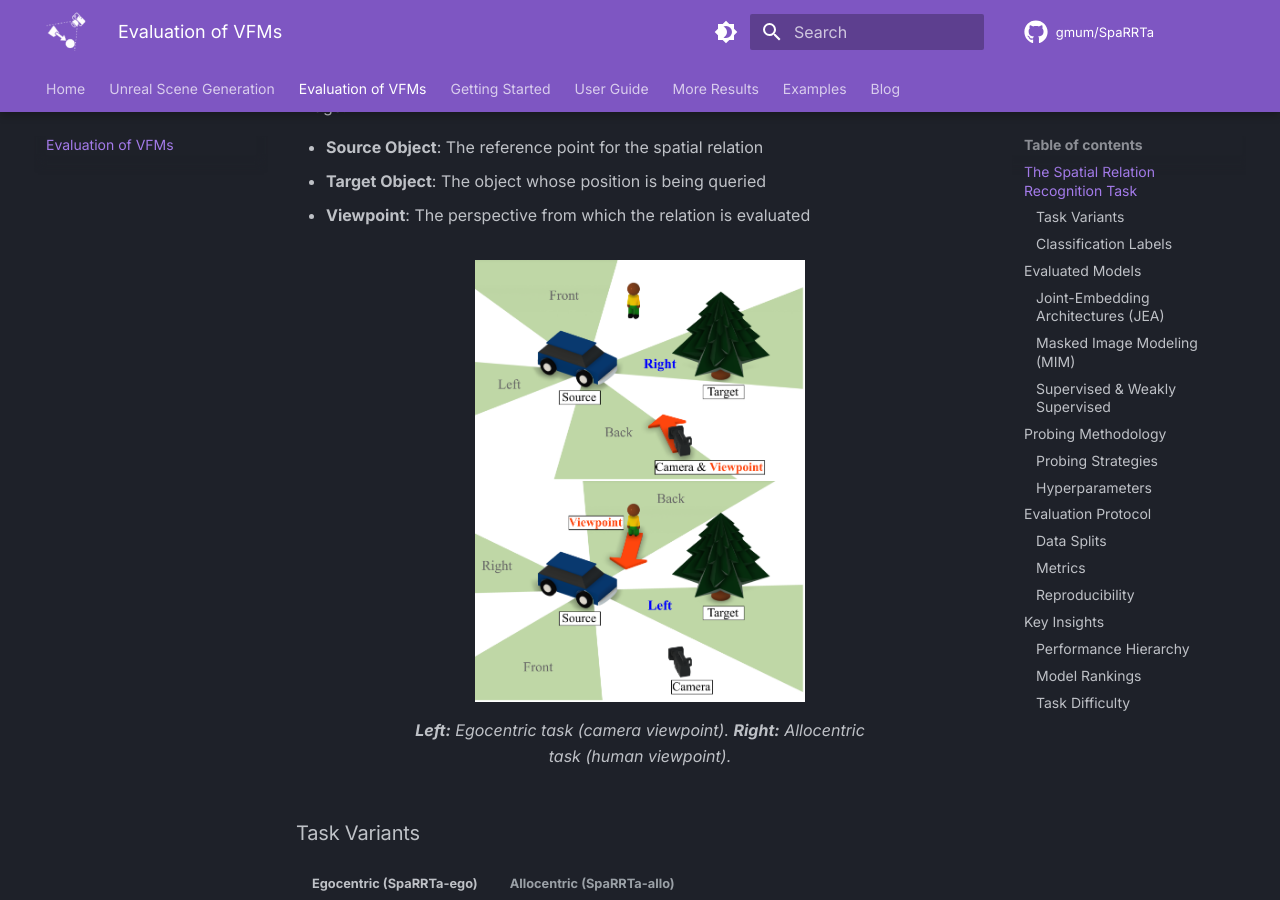
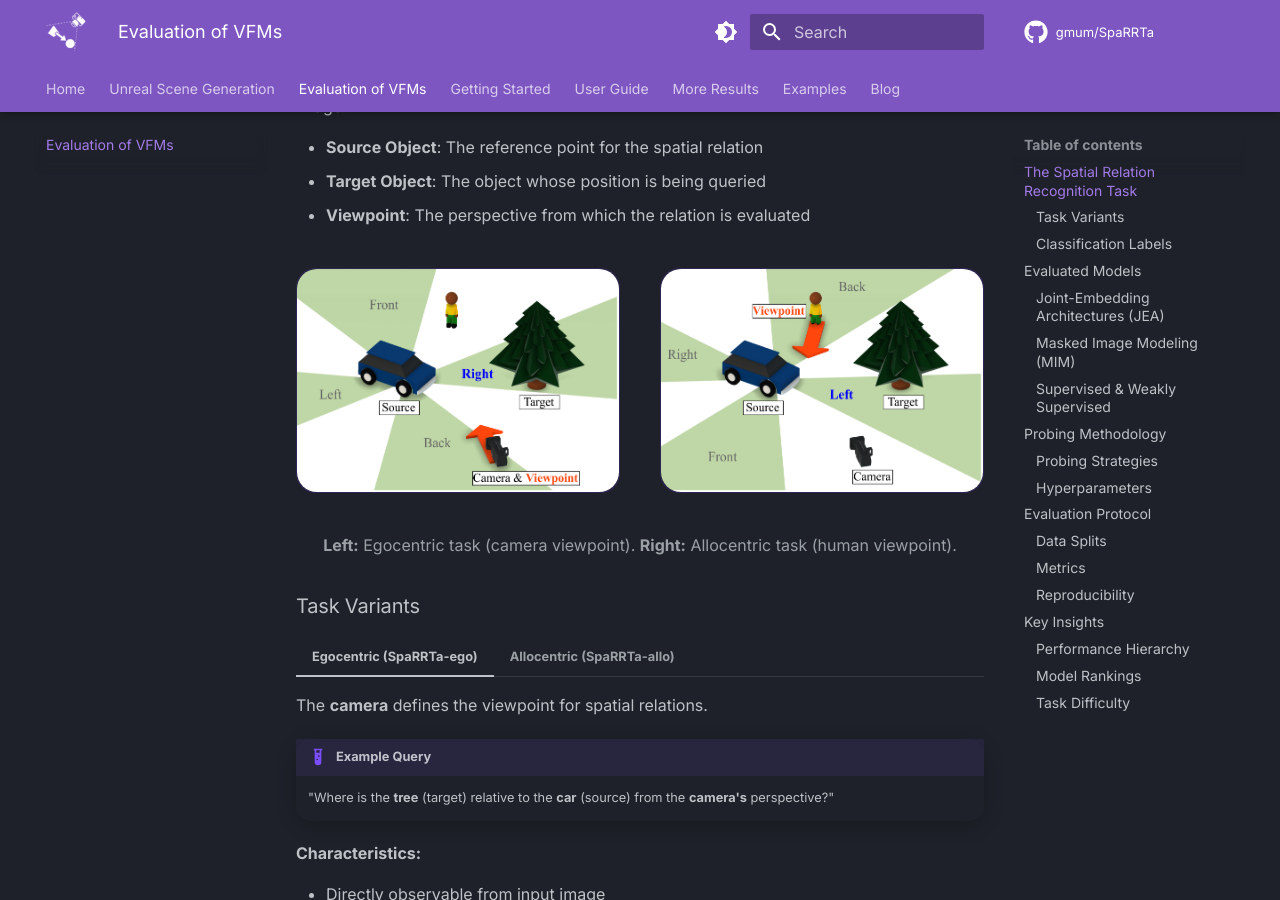
Before and after one commit to gmum/SpaRRTa, an MkDocs documentation site: the page built from docs/evaluation-vfms.md, in a window 1280 px wide and 900 px high, scrolled down 364 px. Built offline with MkDocs 1.6.1 and Material for MkDocs 9.7.7, drawn with Linux system fonts in a browser that asks for light colours; comment, search, counter and statistics services are not loaded.

Commit message:
Refactor image display in evaluation-vfms documentation for improved layout and styling. Updated egocentric and allocentric task images to use a comparison container with enhanced visual presentation.

```diff
--- a/docs/evaluation-vfms.md
+++ b/docs/evaluation-vfms.md
@@ -15,11 +15,15 @@ The core task is to determine the **relative spatial relation** between two obje
 - **Target Object**: The object whose position is being queried
 - **Viewpoint**: The perspective from which the relation is evaluated
 
-<figure markdown>
-  ![Ego vs Allo](imgs/main/ego2.png){ width="48%" }
-  ![Ego vs Allo](imgs/main/allo2.png){ width="48%" }
-  <figcaption><strong>Left:</strong> Egocentric task (camera viewpoint). <strong>Right:</strong> Allocentric task (human viewpoint).</figcaption>
-</figure>
+<div class="comparison-container">
+  <div class="comparison-panel" style="padding: 0;">
+    <img src="../imgs/main/ego2.png" alt="Egocentric task" style="width: 100%; height: 100%; border-radius: 1.0rem;">
+  </div>
+  <div class="comparison-panel" style="padding: 0;">
+    <img src="../imgs/main/allo2.png" alt="Allocentric task" style="width: 100%; height: 100%; border-radius: 1.0rem;">
+  </div>
+</div>
+<p style="text-align: center; color: var(--sparrta-text-secondary); margin-top: 0.5rem;"><strong>Left:</strong> Egocentric task (camera viewpoint). <strong>Right:</strong> Allocentric task (human viewpoint).</p>
 
 ### Task Variants
 
```
